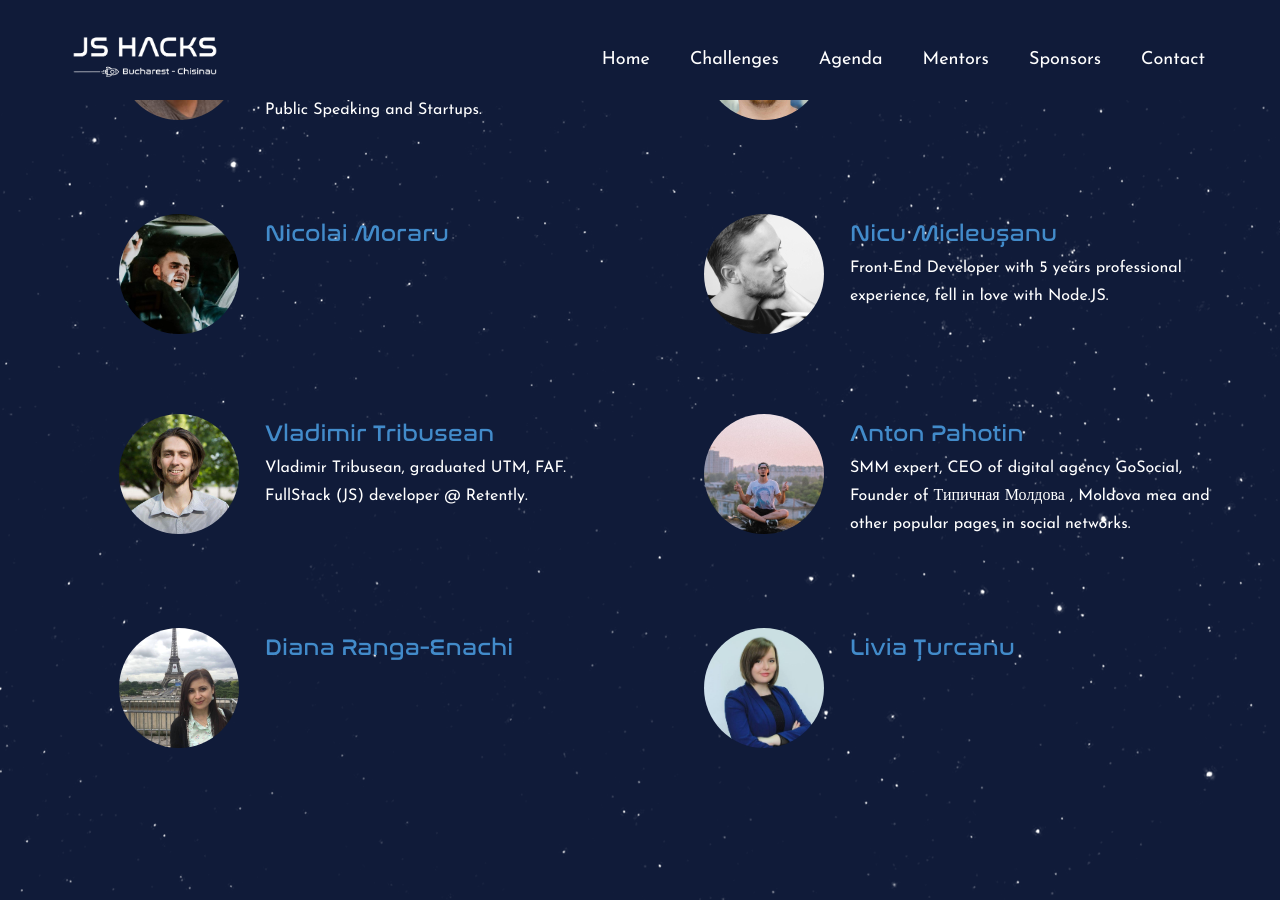
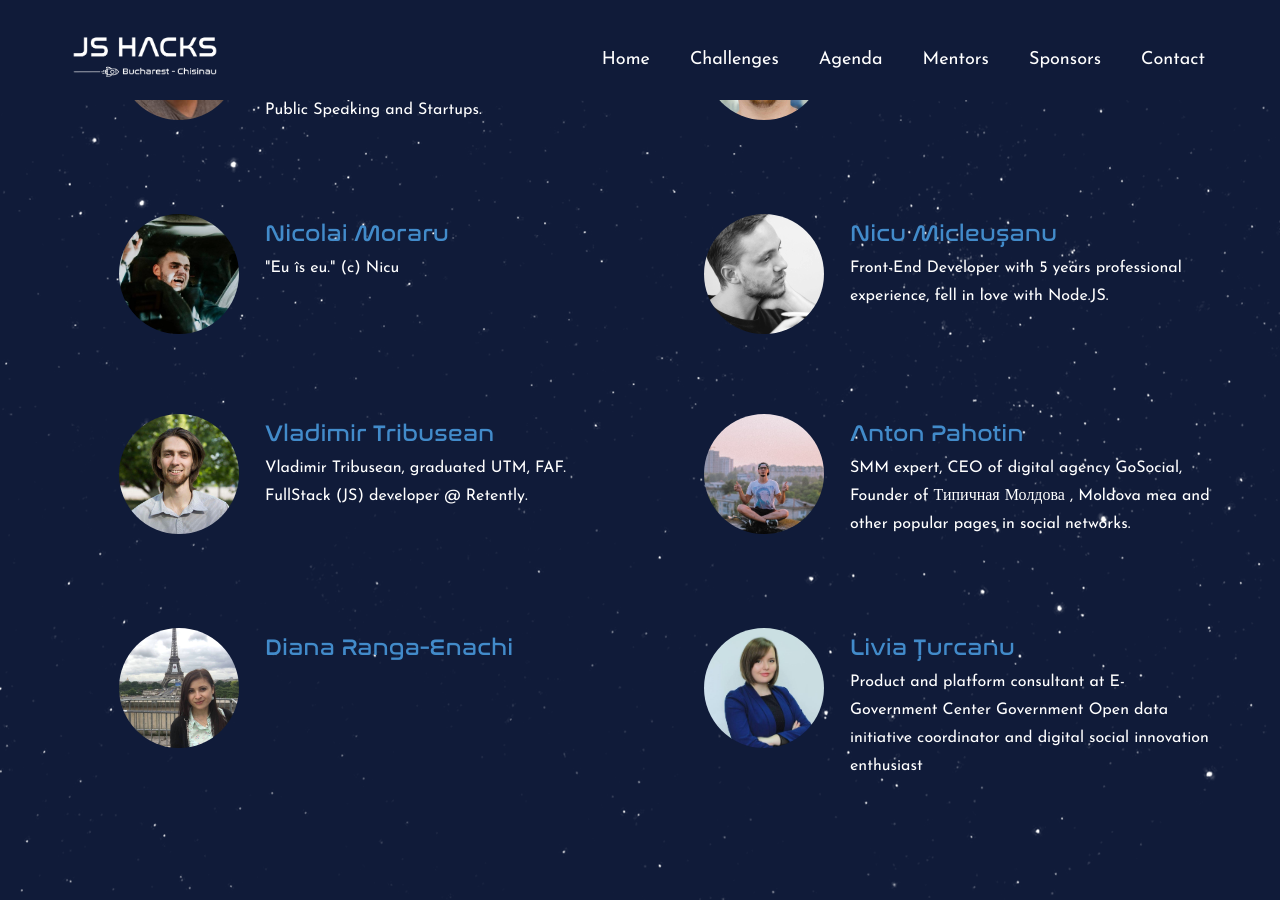
Before and after one commit to js-hacks/chisinau, a Jekyll site: the page built from index.html, in a window 1280 px wide and 900 px high, scrolled down 3241 px. Built offline with Jekyll 4.4.1, drawn with Linux system fonts in a browser that asks for light colours; nearby versions of some CDN libraries; some web fonts are replaced.

Commit message:
mentor descriptions

```diff
--- a/index.html
+++ b/index.html
@@ -202,7 +202,7 @@ permalink: /
           </div>
           <div class="col-md-8 col-xs-6">
             <p class="small-title"><strong><a href="https://www.facebook.com/nickmessing">Nicolai Moraru</a></strong></p>
-            <!-- <p>Andrei is a "holistic" UX consultant and product guy, using his U.S. startup and corporate experience to look at the whole picture, from marketing and copywriting, tough decisions such as pricing and business model, all the way to product features, UI, support and other user touch points.</p> -->
+            <p>"Eu îs eu." (c) Nicu</p>
           </div>
         </div>
       </div>
@@ -284,6 +284,7 @@ permalink: /
           <div class="col-md-8 col-xs-6">
             <p class="small-title"><strong><a href="https://www.facebook.com/livia.turcanu">Livia Țurcanu</a></strong></p>
             <p>
+            Product and platform consultant at E-Government Center Government Open data initiative coordinator and digital social innovation enthusiast
             </p>
           </div>
         </div>
```
Also changed, not shown: img/12642606_942251125858125_1096310607894249070_n.jpg (added).
